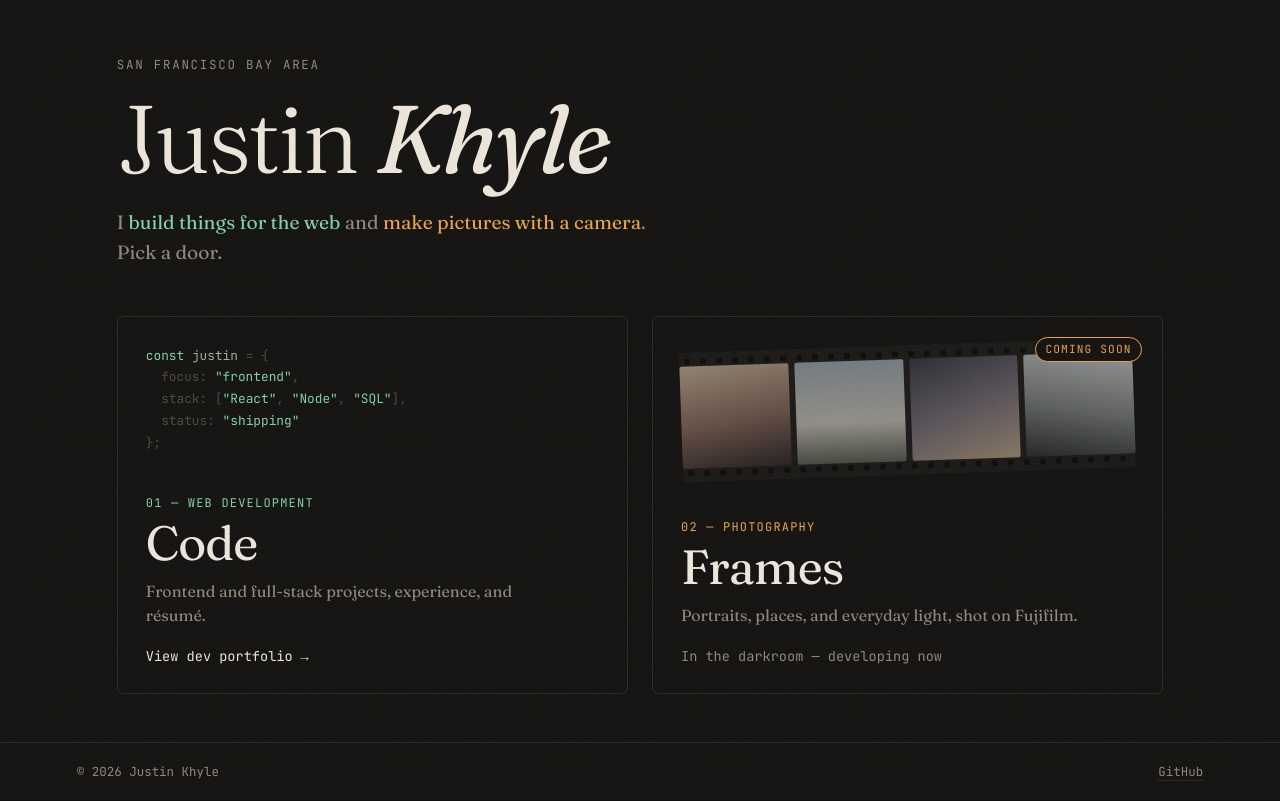
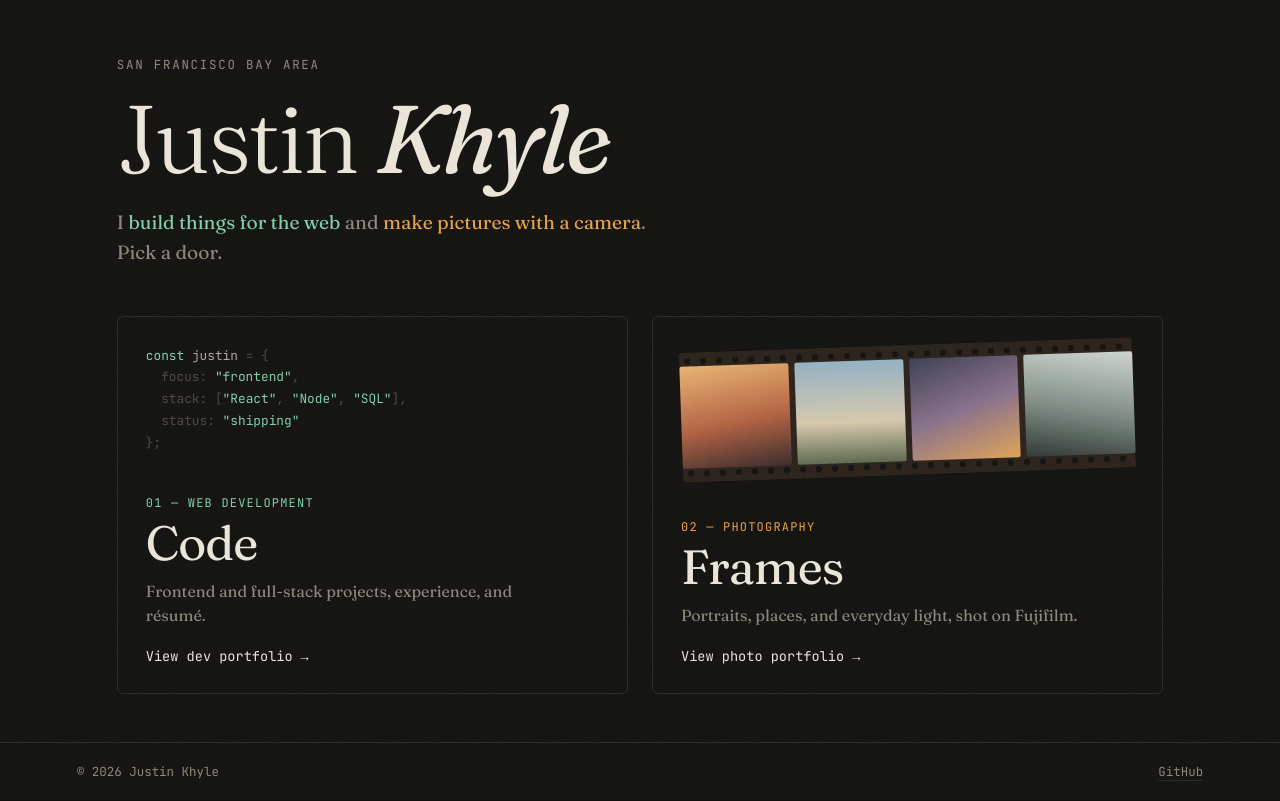
Before and after one commit to Justin-Khyle/justin-khyle.github.io, a plain HTML site: page index.html in a window 1280 px wide. Drawn offline with Linux system fonts and the light colour scheme.

Commit message:
Link photography portfolio from hub
Co-Authored-By: Claude Opus 5.5 <noreply@anthropic.com>
Claude-Session: https://claude.ai/code/session_01MmxyUsiJw8V7FZLooqNZpL

```diff
--- a/index.html
+++ b/index.html
@@ -242,12 +242,7 @@
     </div>
   </a>
 
-  <!-- EDIT ME: when the photo site is live:
-       1) change the <div ...> below to <a class="door photo rise d4" href="YOUR-URL">
-       2) change its closing </div> (marked below) to </a>
-       3) delete the "soon" class and the badge line -->
-  <div class="door photo soon rise d4" aria-disabled="true">
-    <span class="badge">Coming soon</span>
+  <a class="door photo rise d4" href="https://justin-khyle.github.io/photography/">
     <div class="art" aria-hidden="true">
       <div class="strip">
         <div class="frame"></div>
@@ -260,9 +255,9 @@
       <span class="tag">02 — Photography</span>
       <h2>Frames</h2>
       <p>Portraits, places, and everyday light, shot on Fujifilm.</p>
-      <span class="go">In the darkroom — developing now</span>
+      <span class="go">View photo portfolio <span>→</span></span>
     </div>
-  </div><!-- closing tag for the photo card -->
+  </a>
 </main>
 
 <footer>
```
